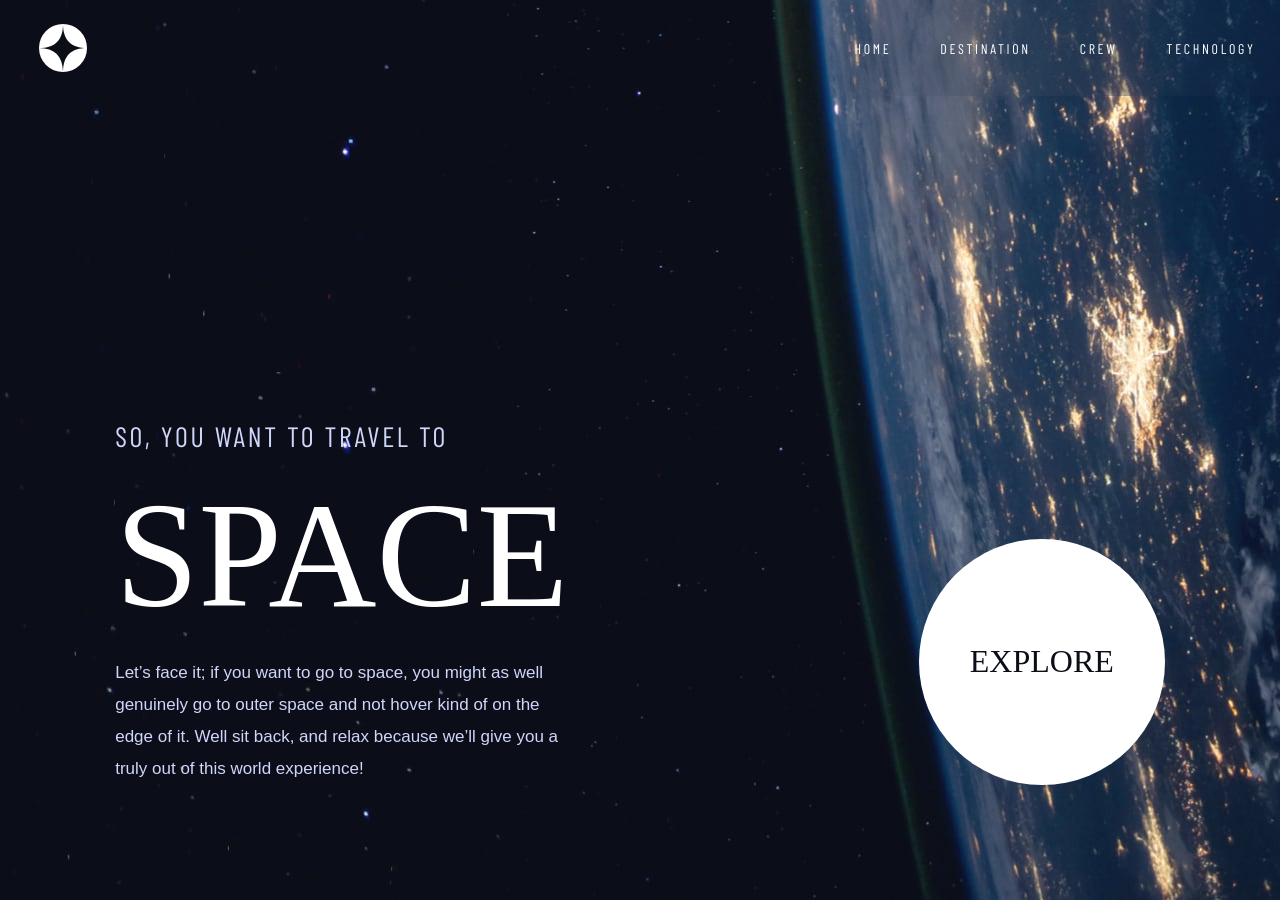
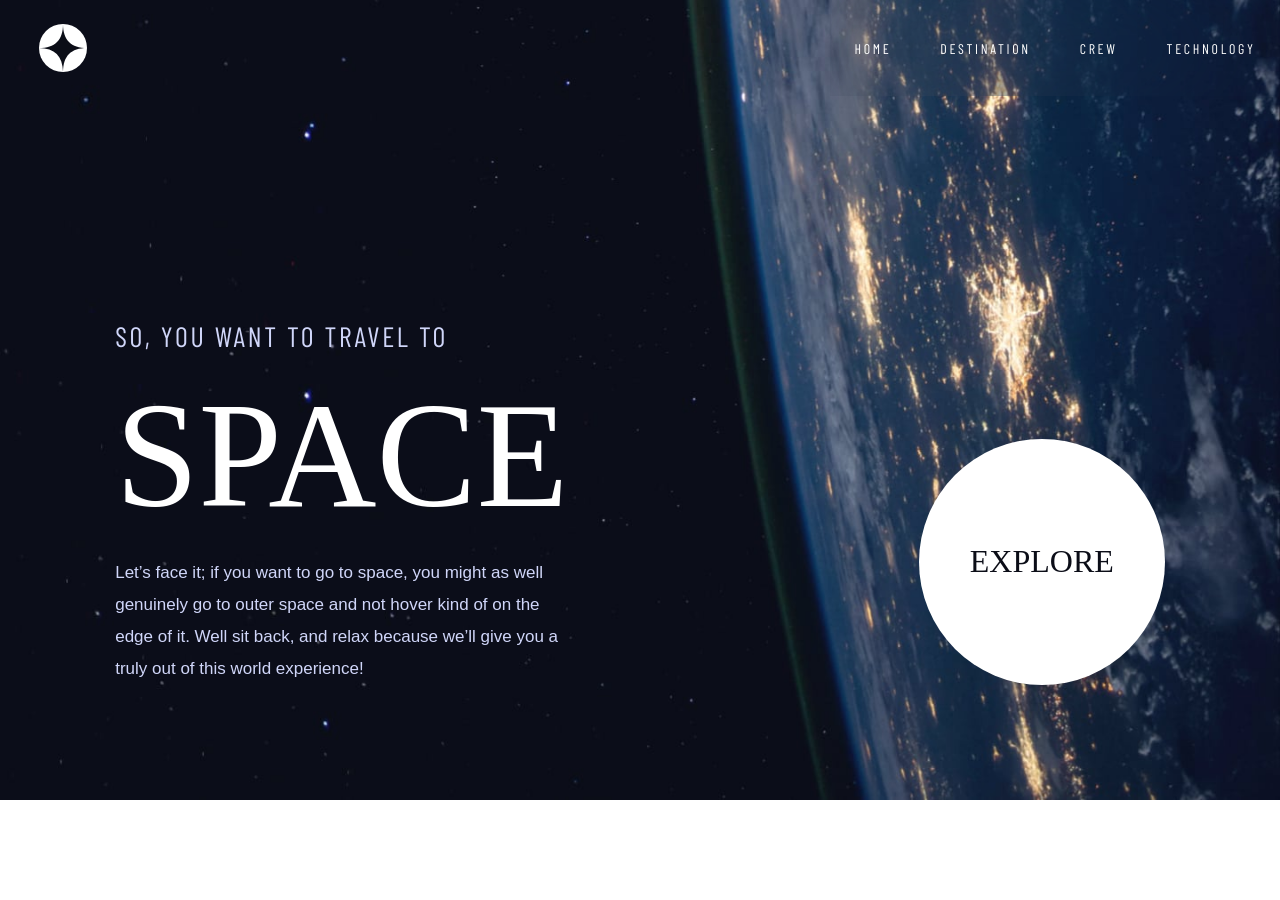
Before and after one commit to kevingtzz/space-tourism, a Nuxt app: page / in a window 1280 px wide. After the commit the page ends 800 px from the top, so only its background shows below. Built offline with nearby package versions, Linux system fonts and the light colour scheme; a web font is replaced by a local one.

Commit message:
fix(home): fix height size and added max-width for desktop

```diff
--- a/components/Home.vue
+++ b/components/Home.vue
@@ -28,7 +28,9 @@ export default {
   background-image: url('@/assets/home/background-home-mobile.jpg');
   justify-content: space-between;
   background-repeat: no-repeat;
-  height: 667px;
+  background-size: cover;
+  background-attachment: fixed;
+  height: 100vh;
   width: 100%;
 }
 
@@ -87,15 +89,14 @@ export default {
   box-shadow: 0 0 0 40px #aaa;
 }
 
-@media (min-width: 376px) {
+@media (min-width: 600px) {
   .home {
     background-image: url('@/assets/home/background-home-tablet.jpg');
-    height: 1024px;
   }
 
   .overview {
-    margin: 202px 24px 0;
-    width: 450px;
+    margin: 27% 24px 0;
+    max-width: 450px;
   }
 
   .title {
@@ -115,19 +116,18 @@ export default {
 
   .btn-main {
     margin: 0;
-    margin-bottom: 90px;
-    width: 246px;
-    height: 246px;
+    margin-bottom: 9%;
+    width: 242px;
+    height: 242px;
     font-size: 32px;
     line-height: 37px;
   }
 }
 
-@media (min-width: 769px) {
+@media (min-width: 980px) {
   .home {
+    max-width: 1920px;
     background-image: url('@/assets/home/background-home-desktop.jpg');
-    height: 900px;
-    max-width: 1440px;
     align-items: flex-end;
     flex-flow: wrap row;
     justify-content: space-between;
```
